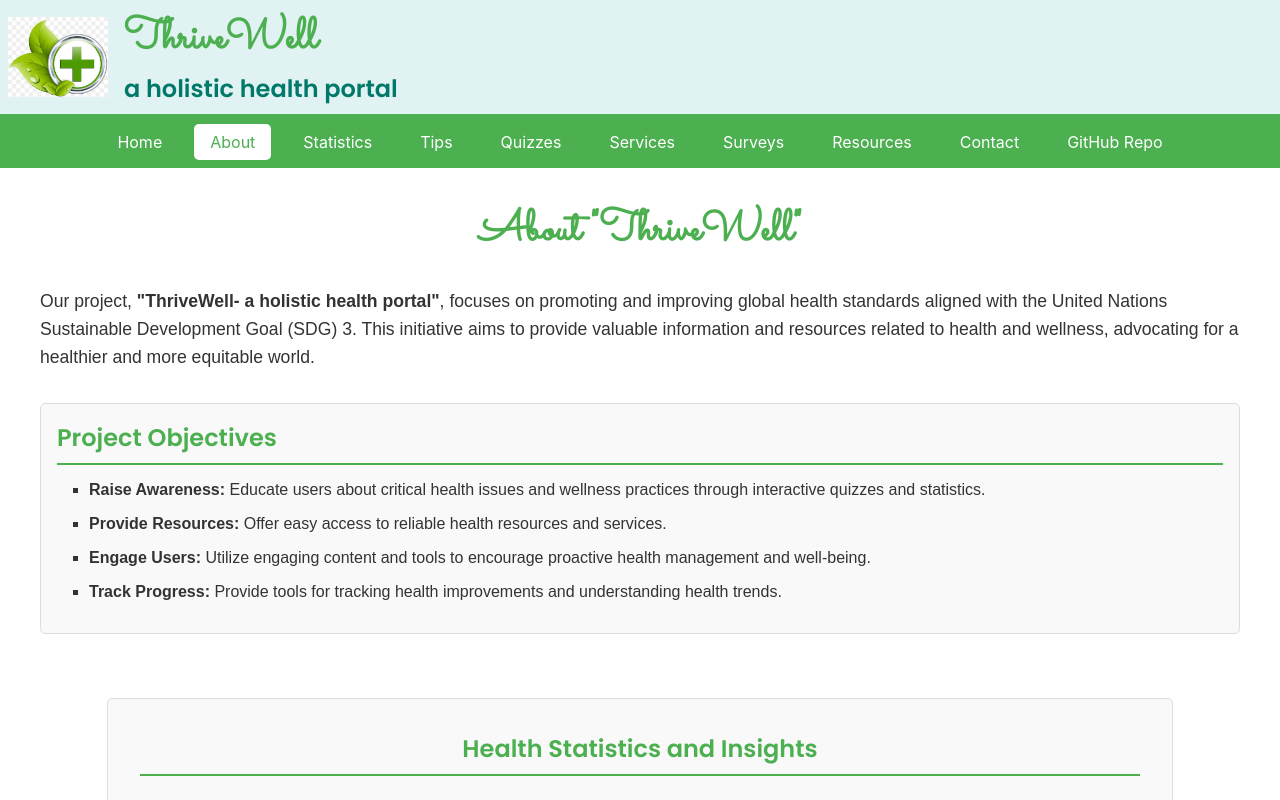
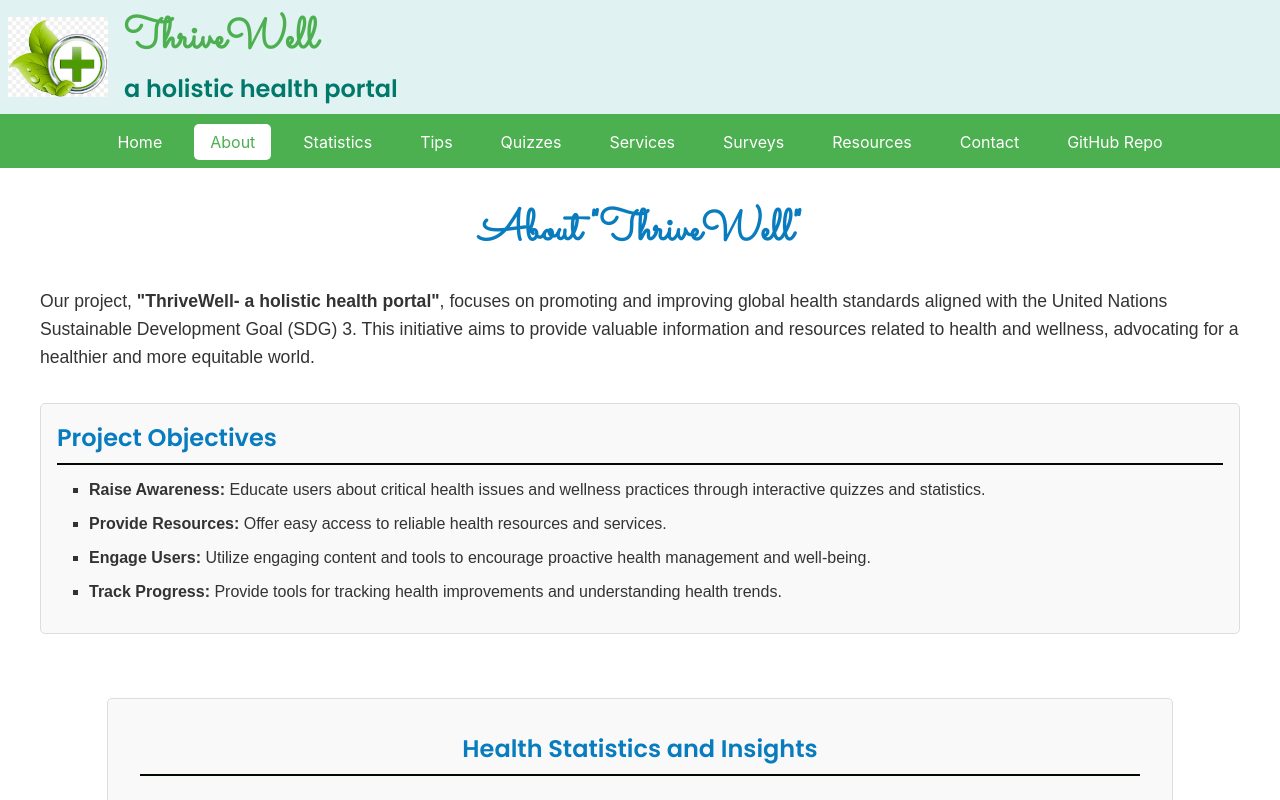
Before and after one commit to ajju-devs/ThriveWell, a React (Create React App) app: page /about in a window 1280 px wide. Built offline with nearby package versions, Linux system fonts and the light colour scheme.

Commit message:
Update About.css

```diff
--- a/src/components/About.css
+++ b/src/components/About.css
@@ -8,7 +8,7 @@
 
 .about h1 {
   text-align: center;
-  color: #4CAF50;
+  color: #087cbe;
   margin-bottom: 1.5rem;
 }
 
@@ -33,12 +33,12 @@
 }
 
 .section:hover {
-  border-color: #4CAF50;
+  border-color: #087cbe;
 }
 
 .section h2 {
-  color: #4CAF50;
-  border-bottom: 2px solid #4CAF50;
+  color: #087cbe;
+  border-bottom: 2px solid #000a01;
   padding-bottom: 0.5rem;
   margin-bottom: 1rem;
 }
@@ -64,7 +64,7 @@
 }
 
 .developers h2 {
-  color: #4CAF50;
+  color: #087cbe;
   margin-bottom: 1.5rem;
 }
 
@@ -77,7 +77,7 @@
 
 .developer {
   background-color: #e7f5e8;
-  border: 1px solid #4CAF50;
+  border: 1px solid #000f01;
   border-radius: 5px;
   padding: 1rem;
   width: 250px;
```
